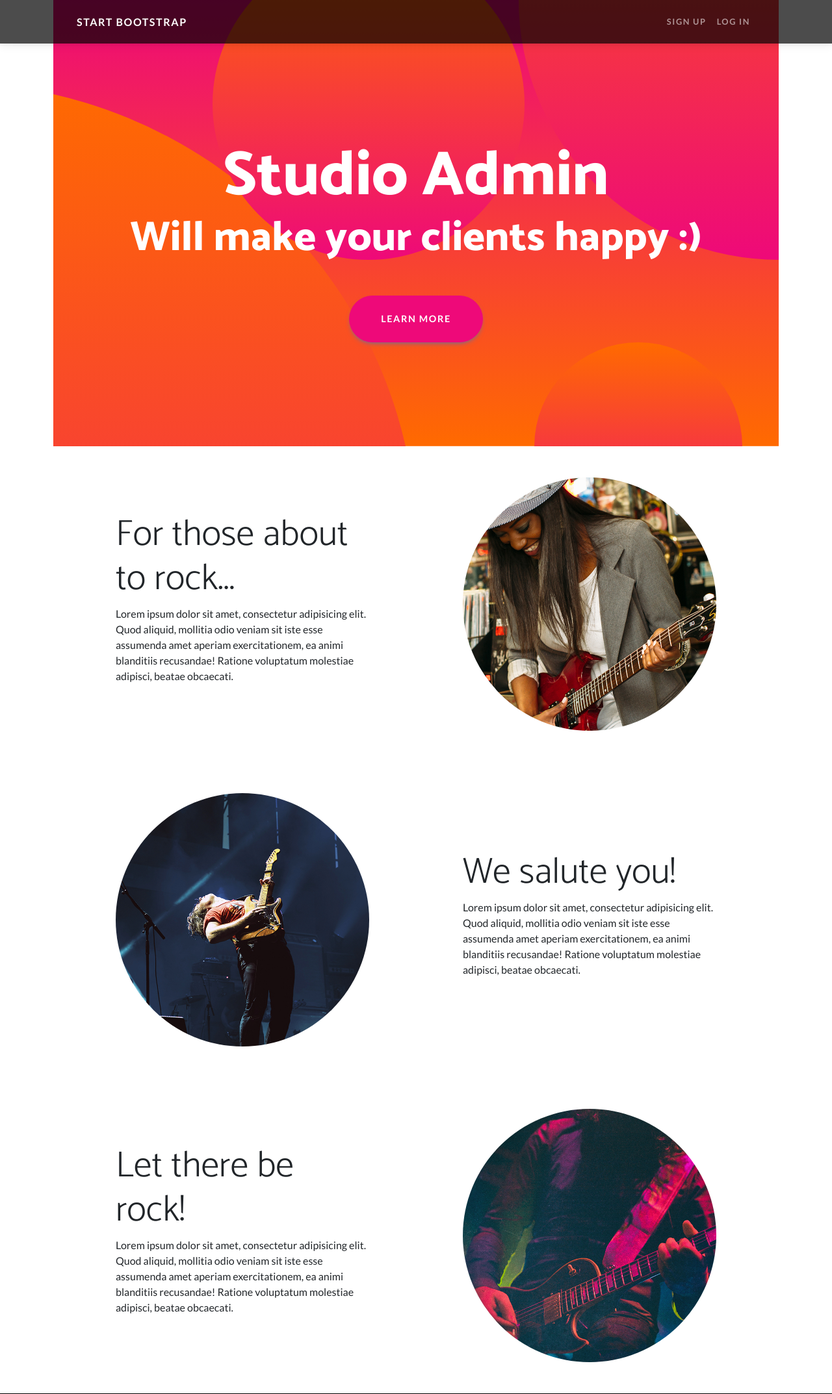
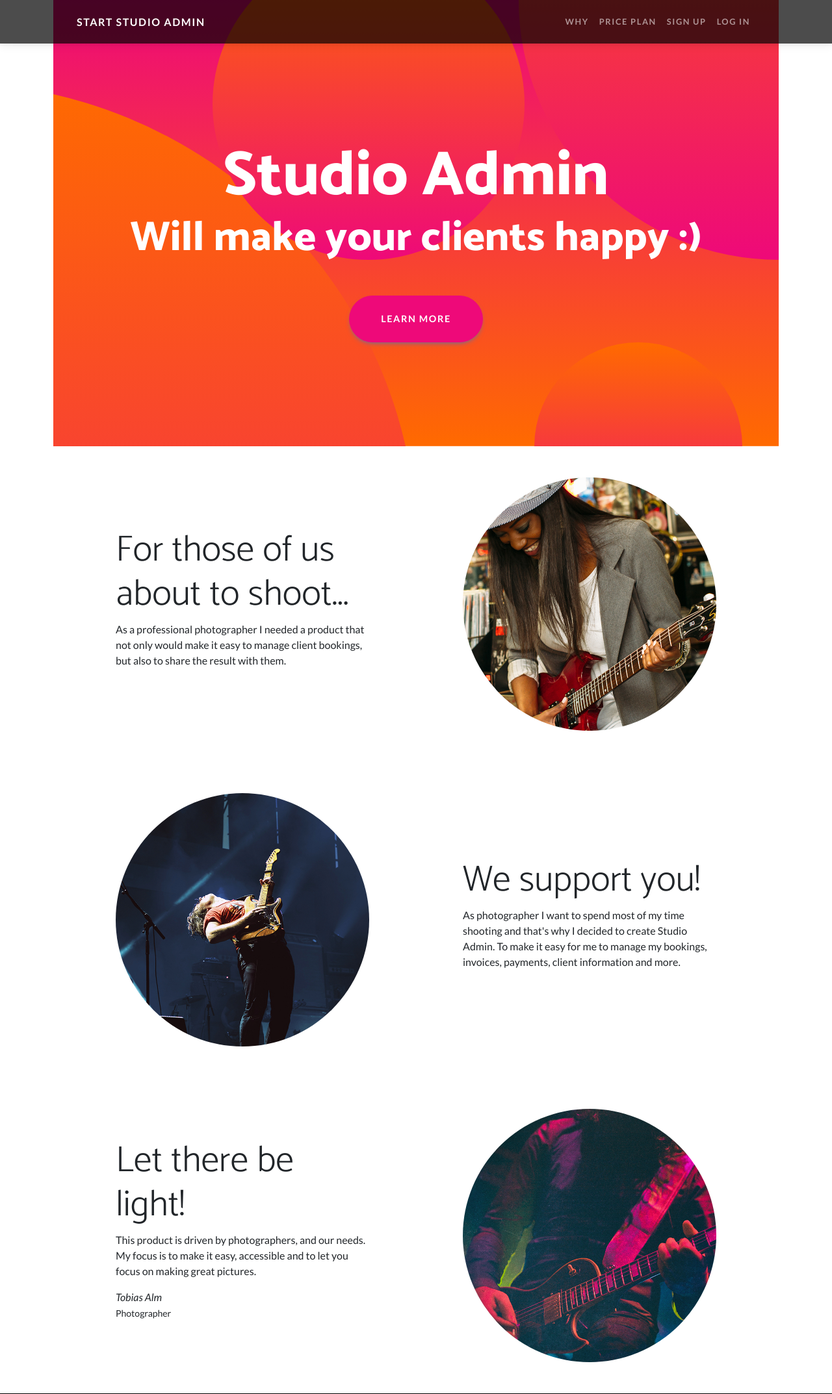
Before and after one commit to toalm/studioAdmin, a Django app: page / in a window 1280 px wide. Shown: the top 2146 px of the page at 65% size. Run offline with Django 4.2, Linux system fonts and the light colour scheme; some libraries are stand-ins or nearby versions.

Commit message:
MinorFix: Initial Text

```diff
--- a/StudioAdmin/templates/index.html
+++ b/StudioAdmin/templates/index.html
@@ -2,6 +2,20 @@
 {% load static %}
 {% block title %}
     StudioAdmin - Professional Administration for professional photographers.
+{% endblock %}
+{% block toolbar %}
+    <a class="navbar-brand" href="#page-top">Start Studio Admin</a>
+    <button class="navbar-toggler" type="button" data-bs-toggle="collapse" data-bs-target="#navbarResponsive"
+            aria-controls="navbarResponsive" aria-expanded="false" aria-label="Toggle navigation"><span
+            class="navbar-toggler-icon"></span></button>
+    <div class="collapse navbar-collapse" id="navbarResponsive">
+        <ul class="navbar-nav ms-auto">
+            <li class="nav-item"><a class="nav-link" href="#scroll">Why</a></li>
+            <li class="nav-item"><a class="nav-link" href="#!">Price Plan</a></li>
+            <li class="nav-item"><a class="nav-link" href="#!">Sign Up</a></li>
+            <li class="nav-item"><a class="nav-link" href="#!">Log In</a></li>
+        </ul>
+    </div>
 {% endblock %}
 {% block content %}
     <!-- Header-->
@@ -23,12 +37,14 @@
         <div class="container px-5">
             <div class="row gx-5 align-items-center">
                 <div class="col-lg-6 order-lg-2">
-                        <div class="p-5"><img class="img-fluid rounded-circle" src="{% static 'assets/img/01.jpg'%}" alt="..." /></div>
+                    <div class="p-5"><img class="img-fluid rounded-circle" src="{% static 'assets/img/01.jpg' %}"
+                                          alt="..."/></div>
                 </div>
                 <div class="col-lg-6 order-lg-1">
                     <div class="p-5">
-                            <h2 class="display-4">For those about to rock...</h2>
-                            <p>Lorem ipsum dolor sit amet, consectetur adipisicing elit. Quod aliquid, mollitia odio veniam sit iste esse assumenda amet aperiam exercitationem, ea animi blanditiis recusandae! Ratione voluptatum molestiae adipisci, beatae obcaecati.</p>
+                        <h2 class="display-4">For those of us about to shoot...</h2>
+                        <p>As a professional photographer I needed a product that not only would make it easy to manage client bookings,
+                        but also to share the result with them.</p>
                     </div>
                 </div>
             </div>
@@ -39,12 +55,14 @@
         <div class="container px-5">
             <div class="row gx-5 align-items-center">
                 <div class="col-lg-6">
-                        <div class="p-5"><img class="img-fluid rounded-circle" src="{% static 'assets/img/02.jpg'%}" alt="..." /></div>
+                    <div class="p-5"><img class="img-fluid rounded-circle" src="{% static 'assets/img/02.jpg' %}"
+                                          alt="..."/></div>
                 </div>
                 <div class="col-lg-6">
                     <div class="p-5">
-                            <h2 class="display-4">We salute you!</h2>
-                            <p>Lorem ipsum dolor sit amet, consectetur adipisicing elit. Quod aliquid, mollitia odio veniam sit iste esse assumenda amet aperiam exercitationem, ea animi blanditiis recusandae! Ratione voluptatum molestiae adipisci, beatae obcaecati.</p>
+                        <h2 class="display-4">We support you!</h2>
+                        <p>As photographer I want to spend most of my time shooting and that's why I decided to create Studio Admin.
+                        To make it easy for me to manage my bookings, invoices, payments, client information and more. </p>
                     </div>
                 </div>
             </div>
@@ -55,12 +73,16 @@
         <div class="container px-5">
             <div class="row gx-5 align-items-center">
                 <div class="col-lg-6 order-lg-2">
-                        <div class="p-5"><img class="img-fluid rounded-circle" src="{% static 'assets/img/03.jpg'%}" alt="..." /></div>
+                    <div class="p-5"><img class="img-fluid rounded-circle" src="{% static 'assets/img/03.jpg' %}"
+                                          alt="..."/></div>
                 </div>
                 <div class="col-lg-6 order-lg-1">
                     <div class="p-5">
-                            <h2 class="display-4">Let there be rock!</h2>
-                            <p>Lorem ipsum dolor sit amet, consectetur adipisicing elit. Quod aliquid, mollitia odio veniam sit iste esse assumenda amet aperiam exercitationem, ea animi blanditiis recusandae! Ratione voluptatum molestiae adipisci, beatae obcaecati.</p>
+                        <h2 class="display-4">Let there be light!</h2>
+                        <p>This product is driven by photographers, and our needs. My focus is to make it easy, accessible
+                            and to let you focus on making great pictures.
+                        </p>
+                        <p><i>Tobias Alm</i><br><small>Photographer</small></p>
                     </div>
                 </div>
             </div>
@@ -69,5 +91,5 @@
     <!-- Bootstrap core JS-->
     <script src="https://cdn.jsdelivr.net/npm/bootstrap@5.2.3/dist/js/bootstrap.bundle.min.js"></script>
     <!-- Core theme JS-->
-        <script src="{% static 'js/scripts.js'%}"></script>
+    <script src="{% static 'js/scripts.js' %}"></script>
 {% endblock %}
--- a/templates/master.html
+++ b/templates/master.html
@@ -29,16 +29,8 @@
 <div class="container">
     <nav class="navbar navbar-expand-lg navbar-dark navbar-custom fixed-top">
         <div class="container px-5">
-            <a class="navbar-brand" href="#page-top">Start Bootstrap</a>
-            <button class="navbar-toggler" type="button" data-bs-toggle="collapse" data-bs-target="#navbarResponsive"
-                    aria-controls="navbarResponsive" aria-expanded="false" aria-label="Toggle navigation"><span
-                    class="navbar-toggler-icon"></span></button>
-            <div class="collapse navbar-collapse" id="navbarResponsive">
-                <ul class="navbar-nav ms-auto">
-                    <li class="nav-item"><a class="nav-link" href="#!">Sign Up</a></li>
-                    <li class="nav-item"><a class="nav-link" href="#!">Log In</a></li>
-                </ul>
-            </div>
+            {% block toolbar %}
+            {% endblock %}
         </div>
     </nav>
     {% block content %}
```
Lines whose indentation alone changed are shown as unchanged.
